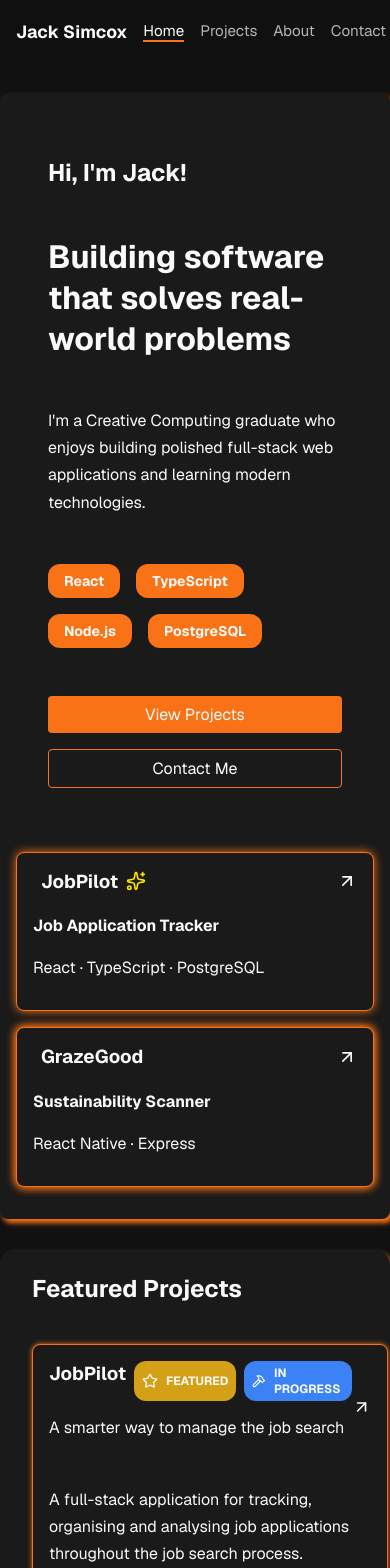
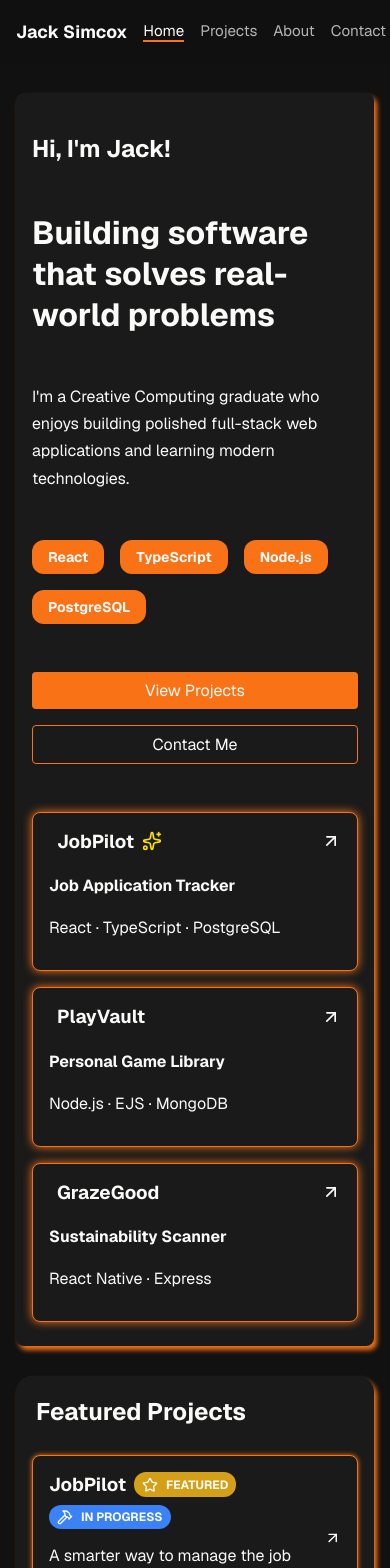
Before and after one commit to 450186/portfolio, a Next.js app: page / in a window 390 px wide. Shown: the top 1568 px of the page. Built offline with nearby package versions, Linux system fonts and the light colour scheme.

Commit message:
project page and home page full responsiveness

```diff
--- a/app/globals.css
+++ b/app/globals.css
@@ -28,6 +28,7 @@ body {
 }
 main {
   flex: 1;
+  padding-inline: 1rem;
 }
 
 a {
@@ -40,3 +41,8 @@ input,
 textarea {
   font: inherit;
 }
+@media (max-width: 480px) {
+    main {
+        padding-inline: 0.5rem;
+    }
+}
--- a/components/home/FeaturedProjects/FeaturedProjects.module.css
+++ b/components/home/FeaturedProjects/FeaturedProjects.module.css
@@ -29,9 +29,15 @@
 @media (max-width: 700px) {
   .grid {
     grid-template-columns: 1fr;
+    padding: 0.5rem;
   }
-
   .grid > :first-child {
     grid-column: auto;
   }
+  .projects {
+    padding: 0.5rem;
+  }
+  .projects h2 {
+    margin: 0.75rem;
+  }
 }
--- a/components/home/Hero/Hero.module.css
+++ b/components/home/Hero/Hero.module.css
@@ -175,29 +175,42 @@
 @media (max-width: 600px) {
     .hero {
         min-height: auto;
-        padding: 2rem 1rem;
+        padding: 1.5rem 1rem;
     }
-
+    .content {
+        padding: 0;
+    }
     .title {
         font-size: 2rem;
     }
-
+    .title,
+    .greeting,
+    .description,
+    .techStack,
+    .actions {
+        margin-left: 0;
+        margin-right: 0;
+    }
     .actions {
         flex-direction: column;
     }
-
     .button {
         width: 100%;
         text-align: center;
     }
-
     .heroVisual {
         grid-template-columns: 1fr;
+        grid-template-rows: auto;
     }
-
     .jobPilot,
     .playVault,
     .grazeGood {
         grid-column: 1;
+        grid-row: auto;
+    }
+    .project {
+        display: block;
+        text-decoration: none;
+        color: inherit;
     }
 }
--- a/components/projects/ProjectCard/ProjectCard.module.css
+++ b/components/projects/ProjectCard/ProjectCard.module.css
@@ -9,6 +9,11 @@
     border: 1px solid var(--primary);
     border-radius: 8px;
     box-shadow: 0 0 5px var(--primary);
+
+    transition:
+        box-shadow 0.2s ease,
+        transform 0.2s ease,
+        filter 0.2s ease;
 }
 .header {
     display: flex;
@@ -47,11 +52,6 @@
     box-shadow: 0 0 10px var(--primary);
     transform: translateY(-4px);
 }
-.projectCard:hover .arrow {
-    transform: translate(4px, -4px) scale(1.1);
-    color: var(--primary);
-}
-
 .arrow {
     transition: transform .2s ease;
 }
@@ -63,6 +63,7 @@
 .projectCard:hover .arrow {
     opacity: 1;
     transform: translate(2px, -2px);
+    color: var(--primary);
 }
 .leftHeader {
     display: flex;
@@ -74,3 +75,14 @@
     flex-direction: row;
     gap: 8px;
 }
+@media (max-width: 600px) {
+    .leftHeader {
+        flex-wrap: wrap;
+    }
+    .statuses {
+        flex-wrap: wrap;
+    }
+    .actions {
+        flex-wrap: wrap;
+    }
+}
--- a/components/projects/ProjectCaseStudy/ProjectCaseStudy.module.css
+++ b/components/projects/ProjectCaseStudy/ProjectCaseStudy.module.css
@@ -8,7 +8,8 @@
     border-radius: 16px;
     box-shadow: 3px 4px 5px var(--primary);
     margin: 20px auto;
-    width: 1260px;
+    max-width: 1260px;
+    width: 100%;
 }
 .container:first-of-type {
     justify-content: center;
@@ -76,7 +77,6 @@
     border-radius: 8px;
     padding: 0.5rem 1rem;
     cursor: pointer;
-    transition: all 0.2s ease;
     display: flex;
     align-items: center;
     gap: 0.5rem;
@@ -102,6 +102,7 @@
 }
 .checkIcon {
     color: var(--primary);
+    flex-shrink: 0;
 }
 .challenges {
     display: grid;
@@ -147,7 +148,9 @@
 .lessons h4 {
     margin-bottom: 0;
 }
-.lessons p {
+.lessons p,
+.improvements p,
+.features p {
     margin: 0;
 }
 .lesson, .improvement {
@@ -156,3 +159,66 @@
     gap: 0.25rem;
     align-items: center;
 }
+
+@media (max-width: 768px) {
+    .header,
+    .subtitle,
+    .statuses,
+    .actions {
+        flex-wrap: wrap;
+        justify-content: center;
+    }
+    .techStack {
+        width: 100%;
+    }
+    .features {
+        grid-template-columns: 1fr;
+        column-gap: 0;
+        row-gap: 1rem;
+    }
+    .challenges {
+        grid-template-columns: 1fr;
+    }
+    .challenges h3 {
+        grid-column: auto;
+    }
+    .challenge.odd:last-child {
+        grid-column: auto;
+        width: 100%;
+        margin: 0;
+    }
+    .lastRow {
+        grid-template-columns: 1fr;
+        width: 100%;
+    }
+    .lessons, .improvements {
+        gap: 1rem;
+    }
+}
+@media (max-width: 600px) {
+    .container {
+        padding: 0.75rem;
+    }
+    .header {
+        flex-direction: column;
+        gap: 0.75rem;
+        text-align: center;
+    }
+    .subtitle {
+        justify-content: center;
+        text-align: center;
+    }
+    .actions {
+        width: 100%;
+        flex-direction: column;
+    }
+    .actions a {
+        width: 100%;
+        justify-content: center;
+    }
+    .feature,
+    .lesson,
+    .improvement {
+        align-items: flex-start;
+    }
+}
--- a/components/projects/ProjectCaseStudy/ProjectCaseStudy.tsx
+++ b/components/projects/ProjectCaseStudy/ProjectCaseStudy.tsx
@@ -5,7 +5,6 @@ import Badge from "@/components/ui/badge/Badge";
 import { FaGithub, FaLink, FaSquareCheck } from "react-icons/fa6";
 import ScreenshotCarousel from "../ScreenshotCarousel/ScreenshotCarousel";
 import clsx from "clsx";
-import Footer from "@/components/home/Footer/Footer";
 type ProjectCaseStudyProps = {
     project: Project
 }
```
Also changed, not shown: app/projects/page.module.css (+11 -2 lines), components/projects/ProjectNavigation/ProjectNavigation.module.css (+23 -0 lines), components/projects/ScreenshotCarousel/ScreenshotCarousel.module.css (+27 -0 lines).
